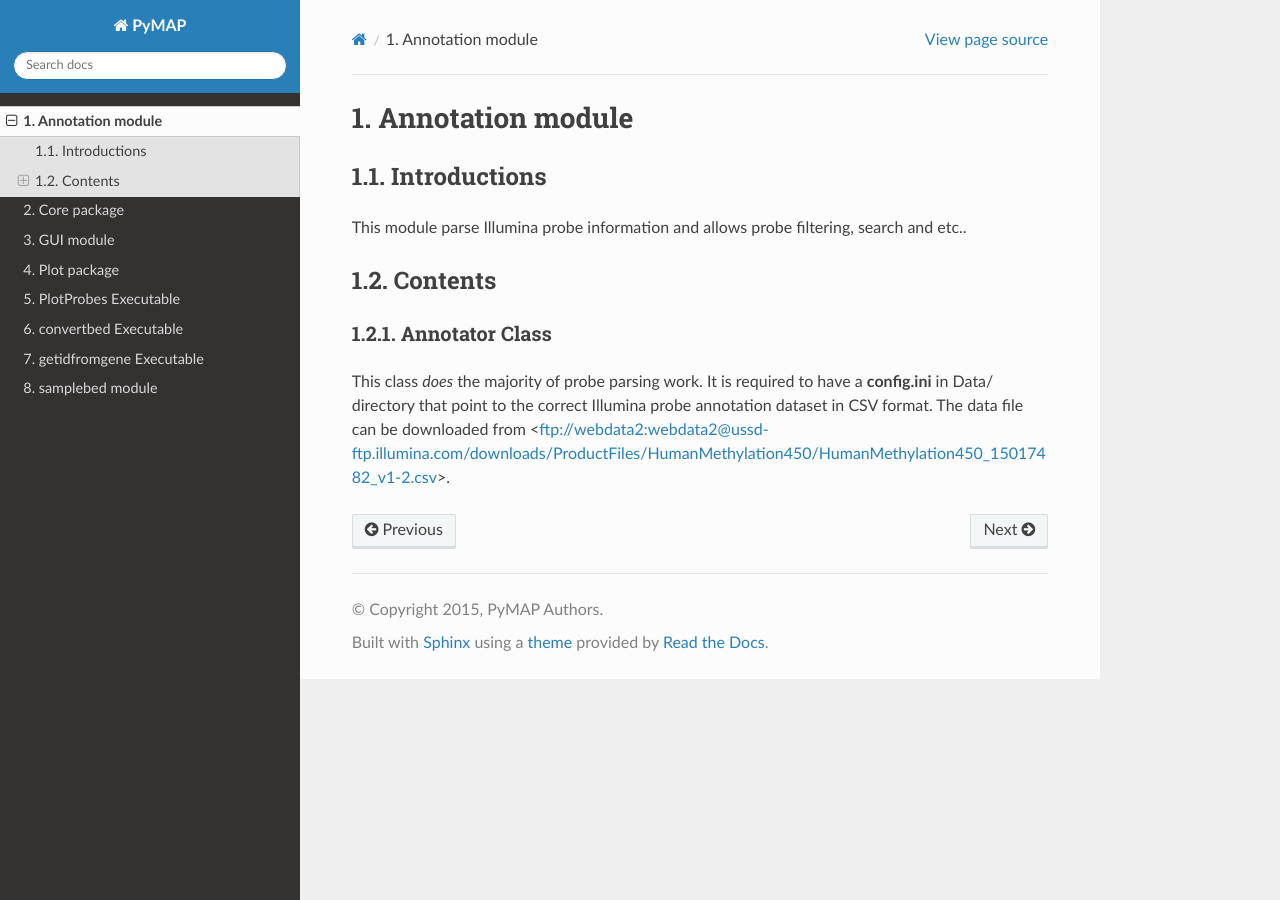
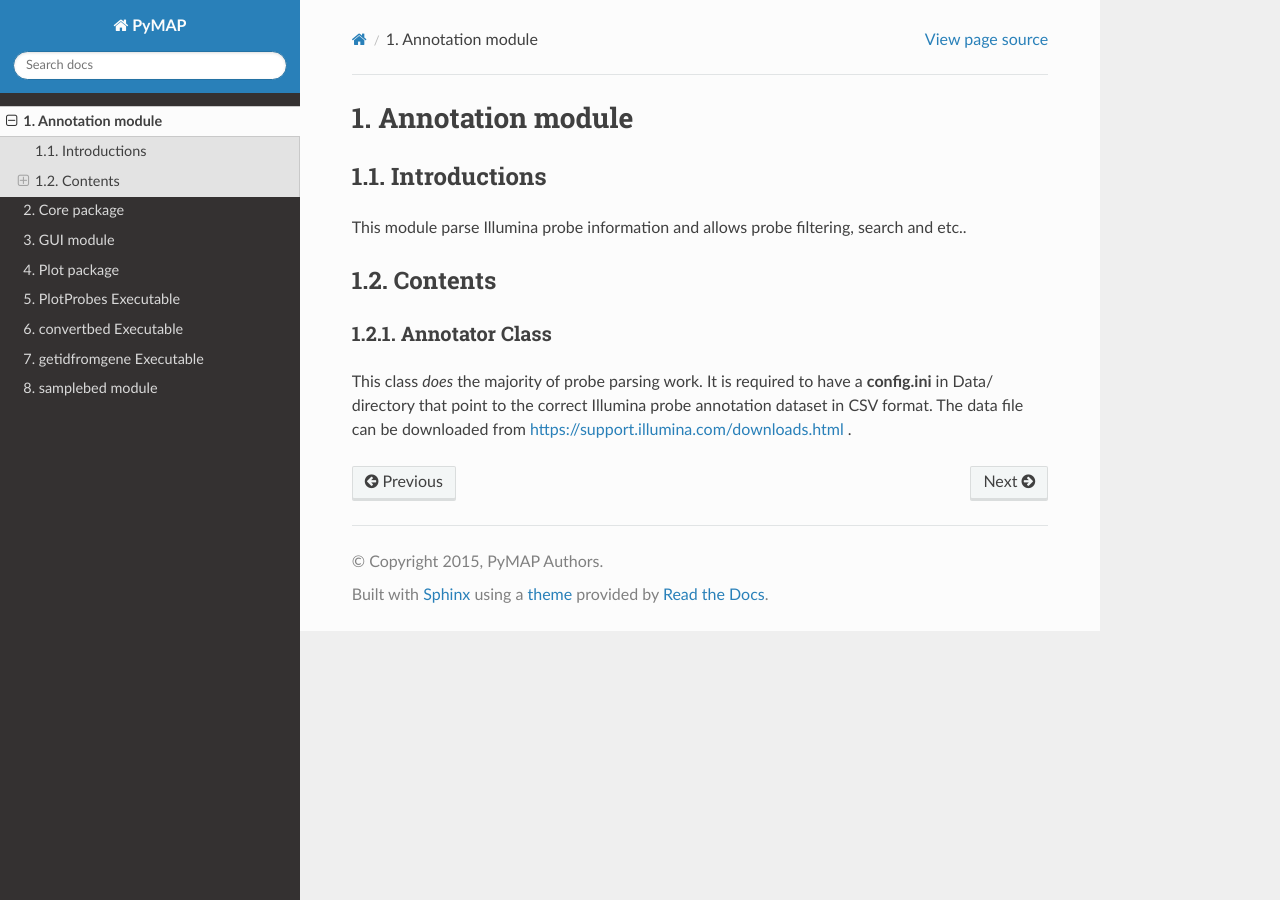
Before and after one commit to AminMahpour/PyMAP, a Sphinx documentation site: the page built from docs/Annotation.rst, in a window 1280 px wide. Built offline with Sphinx 7.4.7 and the Read the Docs theme 2.0.0, drawn with Linux system fonts in a browser that asks for light colours; part of the change alters nothing that is shown.

Commit message:
updated documentations.

```diff
--- a/docs/Annotation.rst
+++ b/docs/Annotation.rst
@@ -10,4 +10,4 @@ Contents
 
 Annotator Class
 ^^^^^^^^^^^^^^^
-This class *does* the majority of probe parsing work. It is required to have a **config.ini** in Data/ directory that point to the correct Illumina probe annotation dataset in CSV format. The data file can be downloaded from <ftp://webdata2:webdata2@ussd-ftp.illumina.com/downloads/ProductFiles/HumanMethylation450/HumanMethylation450_15017482_v1-2.csv>.
+This class *does* the majority of probe parsing work. It is required to have a **config.ini** in Data/ directory that point to the correct Illumina probe annotation dataset in CSV format. The data file can be downloaded from https://support.illumina.com/downloads.html .
```
